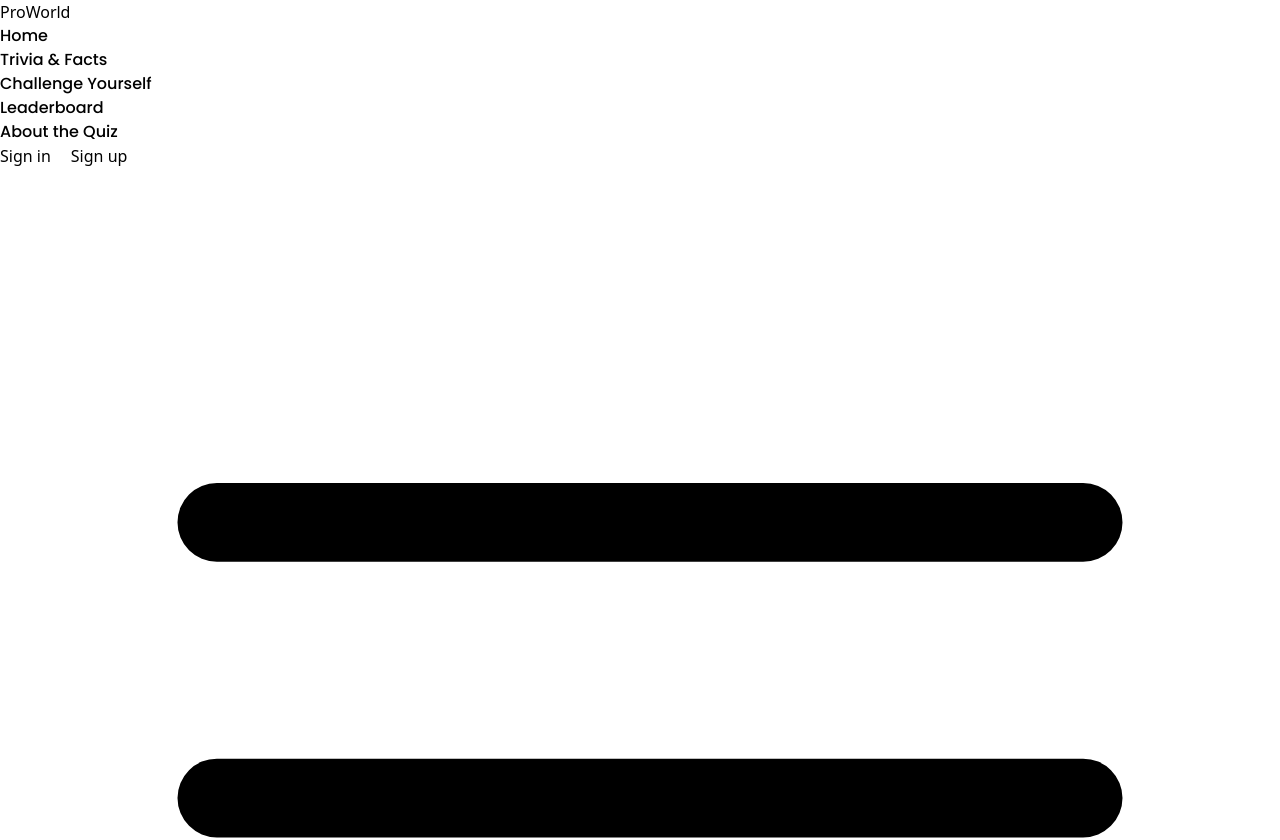
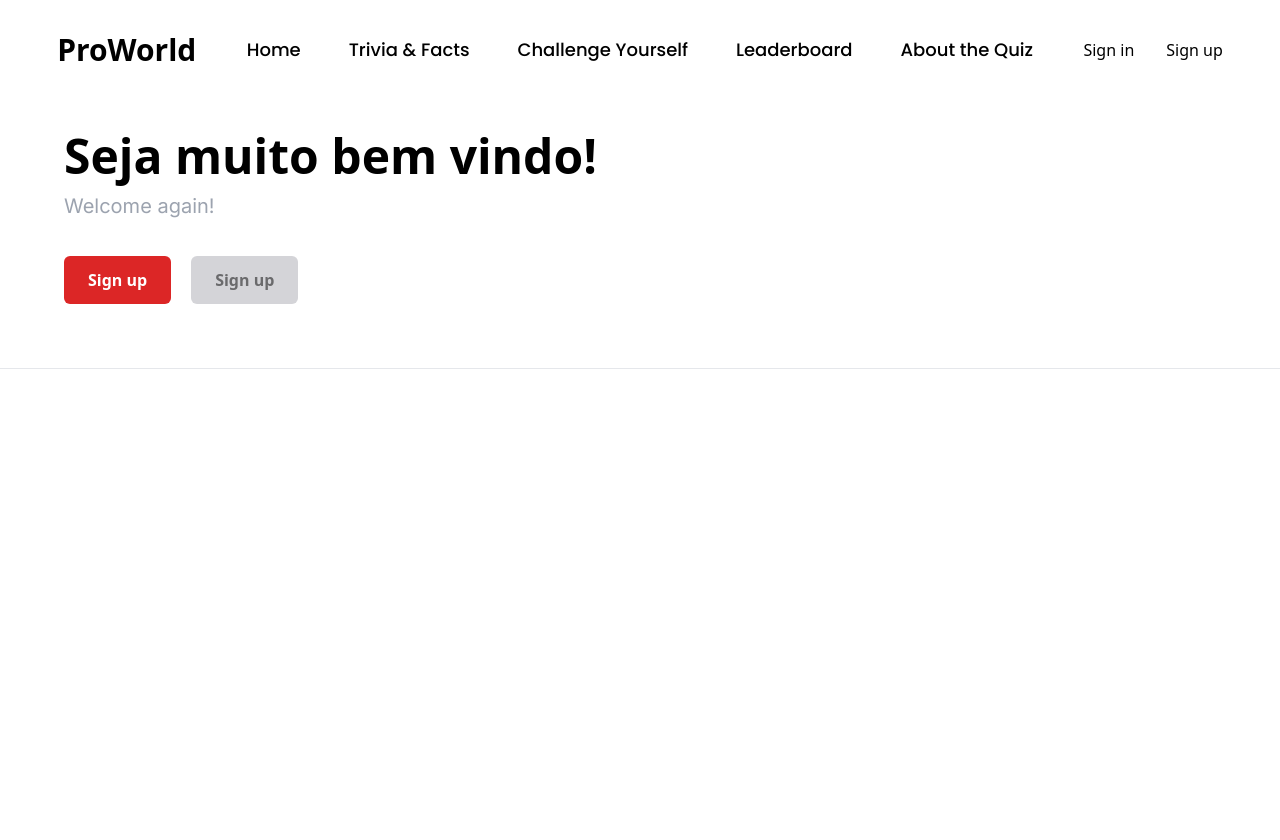
Before and after one commit to thiagond-code/trivia-project, a Next.js app in the folder trivia-project/: page / in a window 1280 px wide. Shown: the top 840 px of the page. After the commit the page ends 800 px from the top, so only its background shows below. Built offline with nearby package versions, Linux system fonts and the light colour scheme.

Commit message:
fix: `components` folder under `src` / feat: design of navbar/hero complete

```diff
--- a/trivia-project/components/Navbar.tsx
+++ b/trivia-project/src/components/Navbar.tsx
@@ -44,29 +44,28 @@ export const poppins = Poppins({weight: "500", subsets: ['latin']})
 
 export default function Navbar() {
     return (
-        <header className='flex justify-between items-center overflow-hidden m-10 md:justify-around'>
+        <header className='container mx-auto'>
+            <div className='flex justify-between items-center m-8 overflow-hidden xl:justify-around'>
                 <Link href='/'>
-                <h1 className='text-3xl font-bold'>ProWorld</h1>
+                    <h1 className='text-3xl font-bold hover:text-black/60 delay-100 duration-300 ease-in-out'>ProWorld</h1>
                 </Link>
-            <nav className='hidden lg:block text-lg font-semibold'>
-                <ul className={`${poppins.className} flex gap-10`}>
+                <nav className='hidden xl:block text-lg font-semibold'>
+                    <ul className={`${poppins.className} flex gap-12`}>
                     {renderLinks}
                     </ul>
                 </nav>
-            <div className='hidden lg:block space-x-5 '>
+                <div className='hidden xl:block space-x-8'>
                     <Link href='/'>
                         <button>Sign in</button>
                     </Link>
                     <Link href='/'>
                         <button>Sign up</button>
                     </Link>
-                <div className='block lg:hidden'>
-                    <svg xmlns="http://www.w3.org/2000/svg" fill="none" viewBox="0 0 24 24" strokeWidth={1.5} stroke="currentColor" className="w-12 h-12">
+                </div>
+                    <svg xmlns="http://www.w3.org/2000/svg" fill="none" viewBox="0 0 24 24" strokeWidth={1.5} stroke="currentColor" className="w-12 h-12 cursor-pointer xl:hidden">
                         <path strokeLinecap="round" strokeLinejoin="round" d="M3.75 6.75h16.5M3.75 12h16.5m-16.5 5.25h16.5" />
                     </svg>
             </div>
-            </div>
-
         </header>
     )
 }
--- a/trivia-project/src/pages/_app.tsx
+++ b/trivia-project/src/pages/_app.tsx
@@ -1,12 +1,14 @@
 import '@/styles/globals.css'
 import type { AppProps } from 'next/app'
-import Navbar from '../../components/Navbar'
+import Navbar from '@/components/Navbar'
+import Footer from '@/components/Footer'
 
 export default function App({ Component, pageProps }: AppProps) {
   return (
     <>
       <Navbar />
       <Component {...pageProps} />
+      <Footer />
     </>
   )
 }
--- a/trivia-project/src/pages/index.tsx
+++ b/trivia-project/src/pages/index.tsx
@@ -6,10 +6,10 @@ export const inter = Inter({ subsets: ['latin'] })
 
 export default function Home() {
   return (
-    <main>
-      <section>
-        <h1 className='mt-12 mb-3 text-5xl font-extrabold'>Seja muito bem vindo!</h1>
-        <p className={`${inter.className} text-xl text-gray-400 mb-9`}>Welcome again!</p>
+    <main className='container mx-auto'>
+      <section className='flex flex-col mx-8 my-16 xl:mx-16 2xl:mx-24'>
+          <h1 className='mb-3 text-5xl font-extrabold'>Seja muito bem vindo!</h1>
+          <p className={`${inter.className} text-xl text-gray-400 mb-9`}>Welcome again!</p>
         <div className='space-x-5'>
           <Link href='/'>
             <button className='bg-red-600 px-6 py-3 rounded-md text-white font-semibold hover:bg-red-700 delay-200 duration-300 ease-in-out'>Sign up</button>
@@ -19,6 +19,7 @@ export default function Home() {
           </Link>
         </div>
       </section>
+      <hr />
     </main>
   )
 }
```
Also changed, not shown: trivia-project/src/components/Footer.tsx (renamed from trivia-project/components/Footer.tsx). Lines whose indentation alone changed are shown as unchanged.
